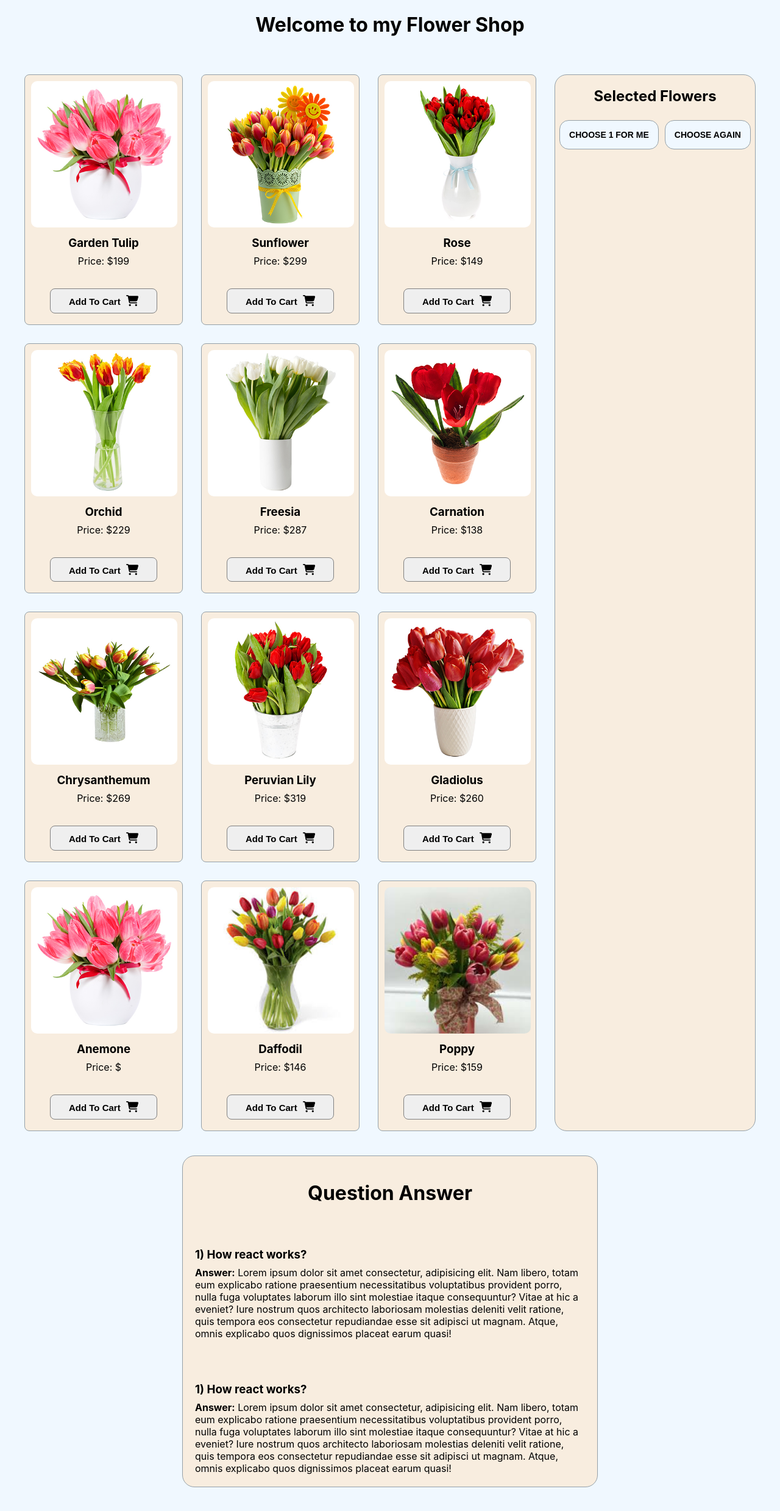
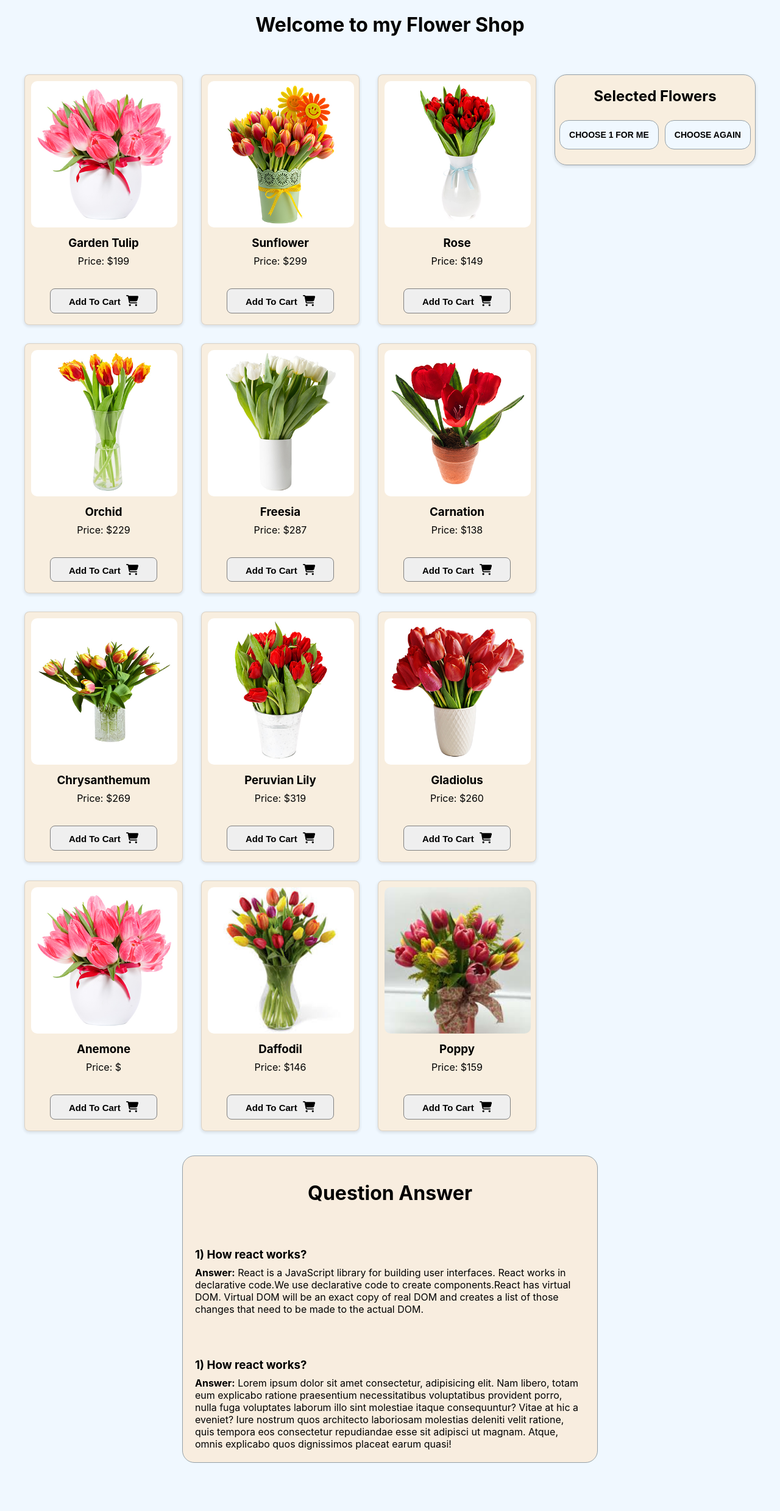
Before and after one commit to ImRanKhan81m/Assignment-08-flower-shop, a React (Create React App) app: page / in a window 1280 px wide. Shown: the top 2478 px of the page at 61% size. Built offline with nearby package versions, Linux system fonts and the light colour scheme; the HTML template or start-up script is replaced by a standard one.

Commit message:
first question answer done

```diff
--- a/src/components/Cart/Cart.css
+++ b/src/components/Cart/Cart.css
@@ -1,3 +1,4 @@
+
 .cart-details{
     background-color: aliceblue;
     display: flex;
--- a/src/components/Cart/Cart.js
+++ b/src/components/Cart/Cart.js
@@ -7,7 +7,6 @@ const Cart = (props) => {
     const {img, name} = props.carts;
     return (
         <div className='cart'>
-
             <div className='cart-details'>
                 <img src={img} alt="" />
                 <h3>{name}</h3>
--- a/src/components/Product/Product.css
+++ b/src/components/Product/Product.css
@@ -1,8 +1,9 @@
 .product{
     background-color: rgba(250, 235, 215, 0.781);
-    border: 1px solid #95A0A7;
+    border: 1px solid rgba(19,19,19,.125);
     box-sizing: border-box;
     border-radius: 8px;
+    box-shadow: 0 2px 4px 1px rgb(27 27 27 / 10%);
 }
 
 .product img{
--- a/src/components/Shop/Shop.css
+++ b/src/components/Shop/Shop.css
@@ -17,6 +17,14 @@
     margin-left: 30px;
     border-radius: 20px;
     border: 1px solid #95A0A7;
+    position: sticky;
+    top: 0;
+    box-shadow: 0 2px 4px 1px rgb(27 27 27 / 10%);
+}
+.cart-content{
+    position: sticky;
+    top: 10px;
+
 }
 .btn button{
     margin: 5px;
--- a/src/components/Shop/Shop.js
+++ b/src/components/Shop/Shop.js
@@ -42,8 +42,9 @@ const Shop = () => {
                         ></Product>)
                 }
             </div>
-            <div className="cart-container">
-                 <h2>Selected Flowers</h2>
+            <div className="cart-content">
+                <div className="cart-container">
+                <h2>Selected Flowers</h2>
                 {
                     cart.map(carts => <Cart key={carts.id} carts={carts}></Cart>)
                 }
@@ -53,6 +54,7 @@ const Shop = () => {
                 <Random random={randomProduct}></Random>
 
                 </div>
+                </div>
             </div>
         </div>
 
@@ -60,7 +62,7 @@ const Shop = () => {
             <h1>Question Answer</h1>
             <div className='question'>
                 <h3>1) How react works?</h3>
-                <p> <b>Answer:</b>  Lorem ipsum dolor sit amet consectetur, adipisicing elit. Nam libero, totam eum explicabo ratione praesentium necessitatibus voluptatibus provident porro, nulla fuga voluptates laborum illo sint molestiae itaque consequuntur? Vitae at hic a eveniet? Iure nostrum quos architecto laboriosam molestias deleniti velit ratione, quis tempora eos consectetur repudiandae esse sit adipisci ut magnam. Atque, omnis explicabo quos dignissimos placeat earum quasi!</p>
+                <p> <b>Answer:</b> React is a JavaScript library for building user interfaces. React works in declarative code.We use declarative code to create components.React has virtual DOM. Virtual DOM will be an exact copy of real DOM and creates a list of those changes that need to be made to the actual DOM.</p>
             </div>
             <div className='question'>
                 <h3>1) How react works?</h3>
```
